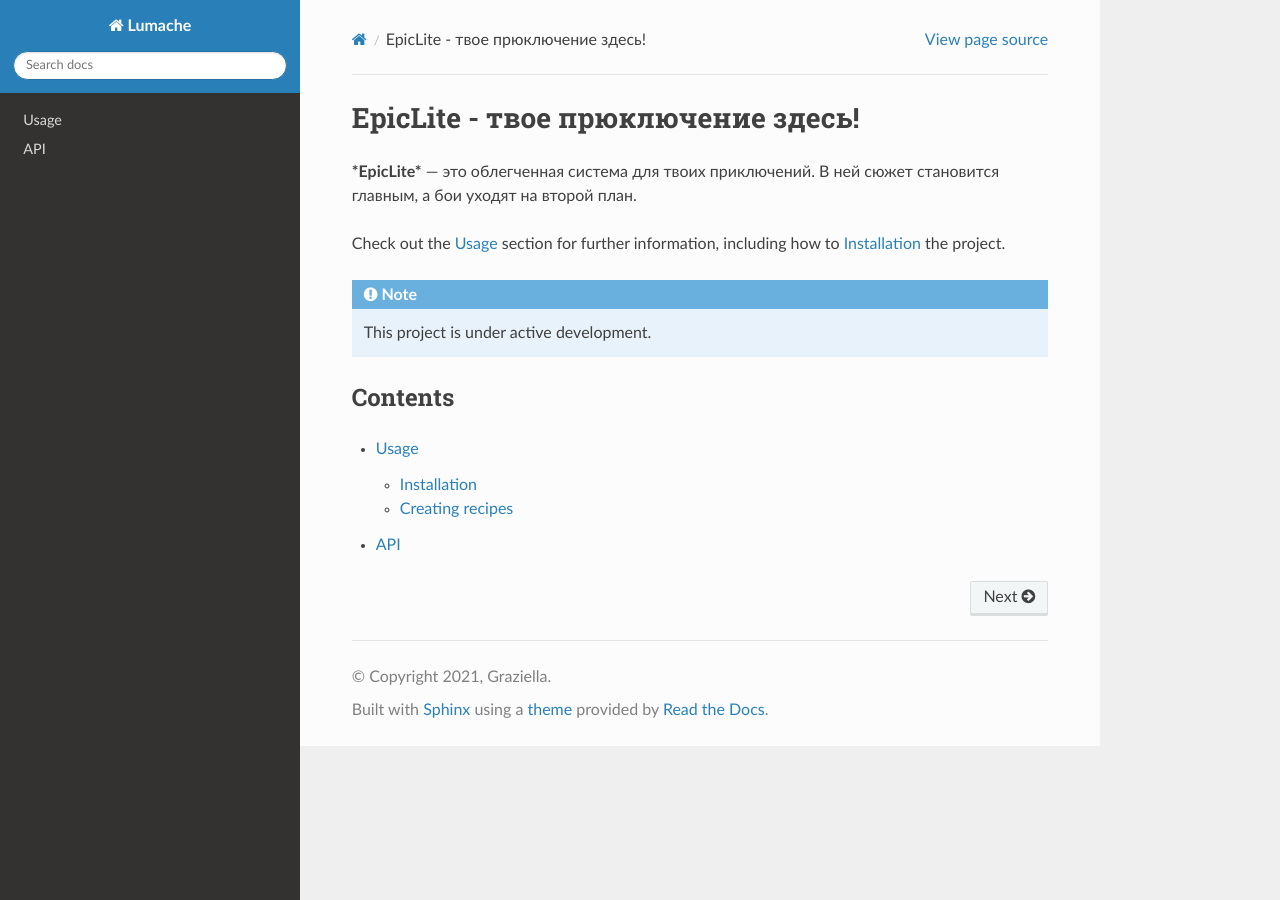
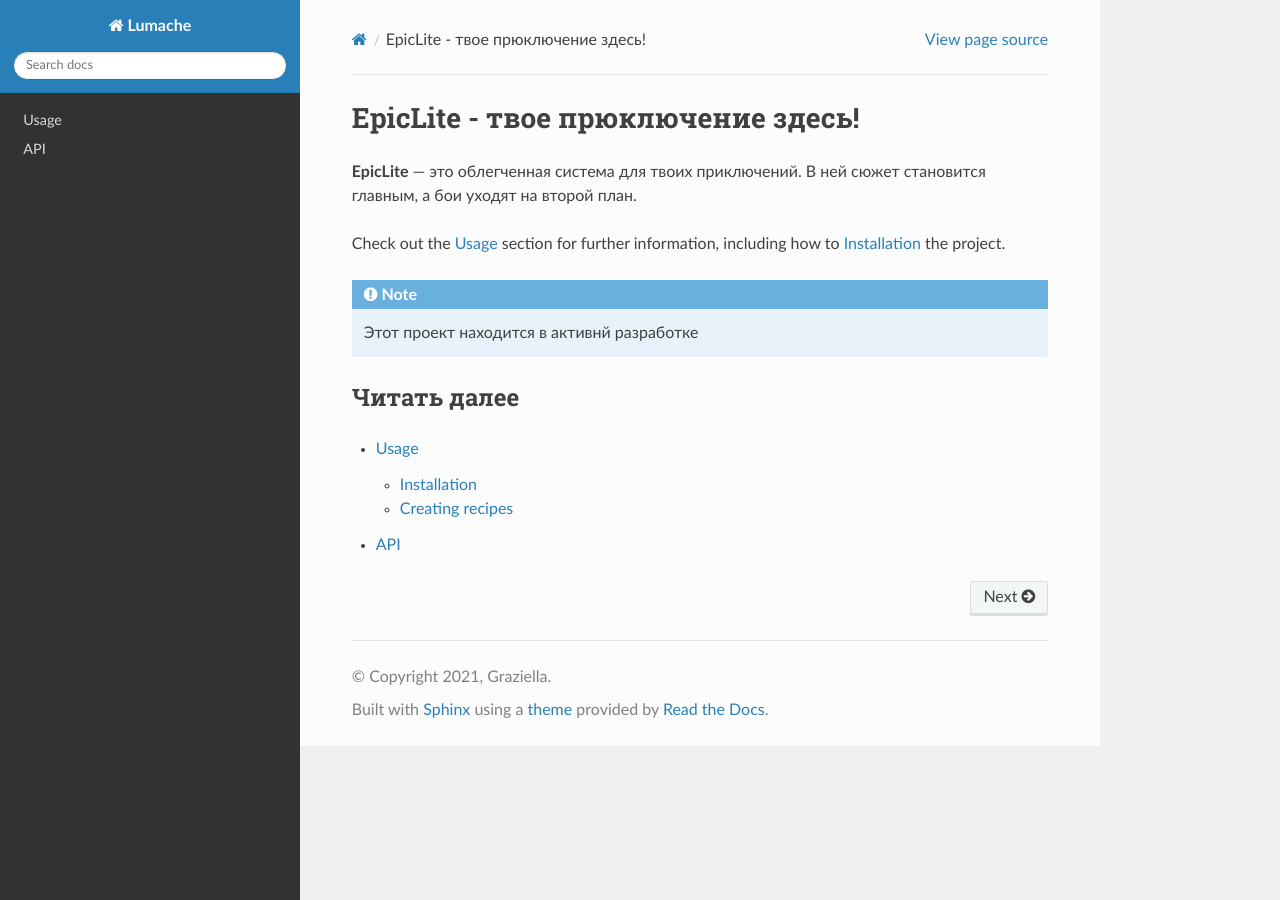
Before and after one commit to romariob10/EpicLite, a Sphinx documentation site: the page built from docs/source/index.rst, in a window 1280 px wide. Built offline with Sphinx 7.4.7 and the Read the Docs theme 3.1.0, drawn with Linux system fonts in a browser that asks for light colours.

Commit message:
Update index.rst

```diff
--- a/docs/source/index.rst
+++ b/docs/source/index.rst
@@ -1,16 +1,16 @@
 EpicLite - твое прюключение здесь!
 ===================================
 
-***EpicLite*** — это облегченная система для твоих приключений. В ней сюжет становится главным, а бои уходят на второй план.
+**EpicLite** — это облегченная система для твоих приключений. В ней сюжет становится главным, а бои уходят на второй план.
 
 Check out the :doc:`usage` section for further information, including
 how to :ref:`installation` the project.
 
 .. note::
 
-   This project is under active development.
+  Этот проект находится в активнй разработке
 
-Contents
+Читать далее
 --------
 
 .. toctree::
```
